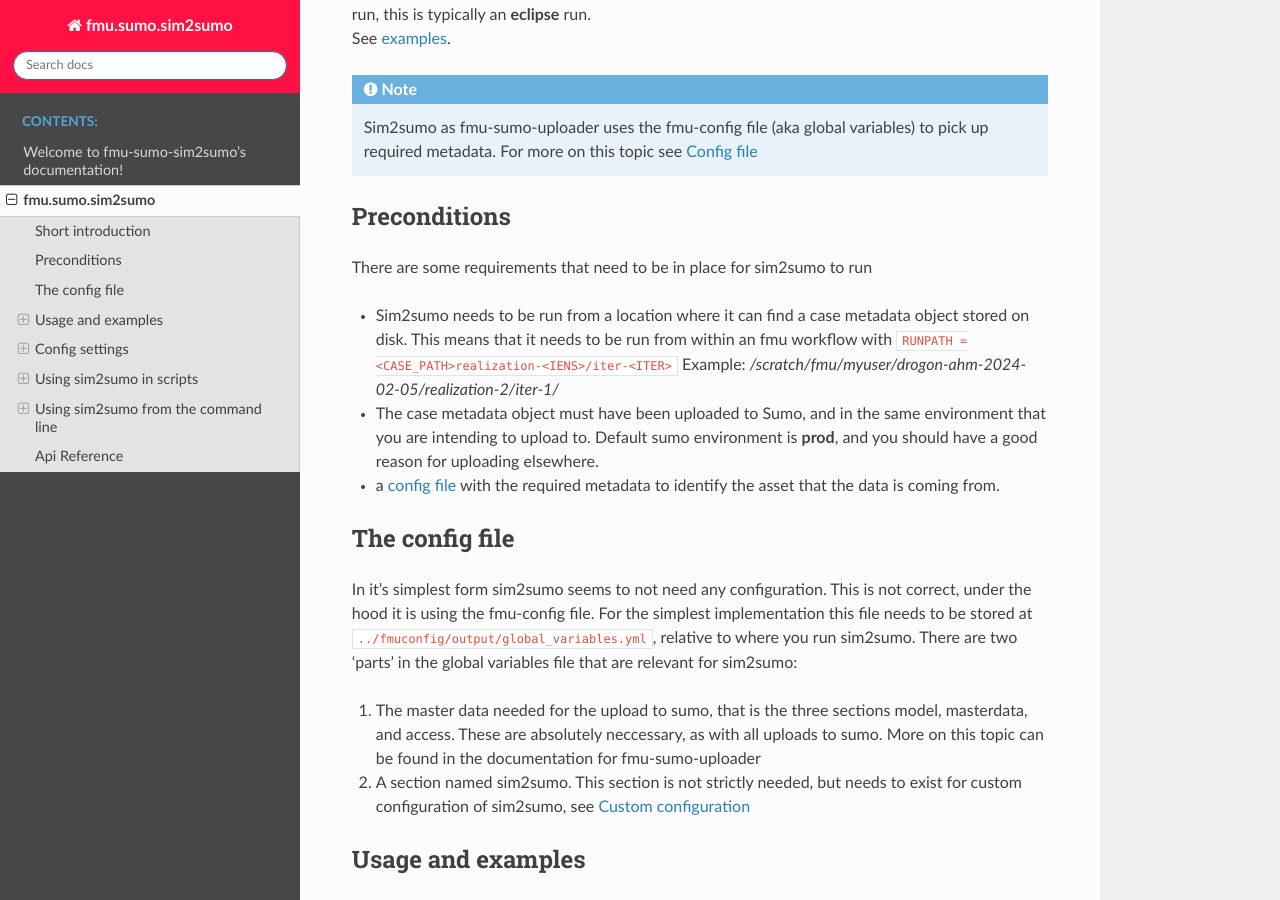
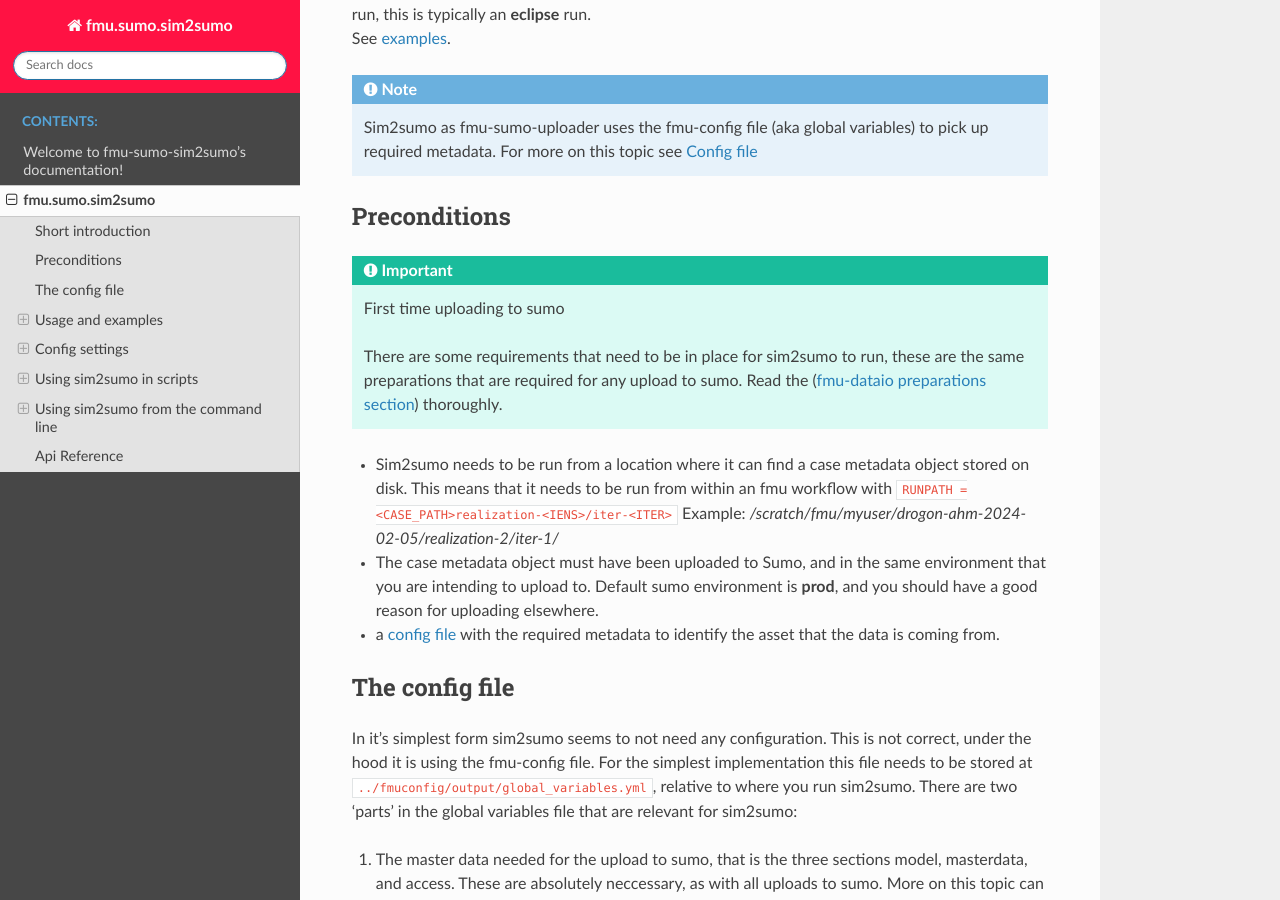
Before and after one commit to equinor/fmu-sumo-sim2sumo, a Sphinx documentation site: the page built from docs/sim2sumo.rst, in a window 1280 px wide and 900 px high, scrolled down 725 px. Built offline with Sphinx 7.4.7 and the Read the Docs theme 2.0.0, drawn with Linux system fonts in a browser that asks for light colours.

Commit message:
Add important block

```diff
--- a/docs/sim2sumo.rst
+++ b/docs/sim2sumo.rst
@@ -33,7 +33,12 @@
 
 Preconditions
 ***************
-There are some requirements that need to be in place for sim2sumo to run
+
+.. important:: First time uploading to sumo
+
+   There are some requirements that need to be in place for sim2sumo to run, these are the same preparations that are required for any upload to sumo.
+   Read the (`fmu-dataio preparations section <https://fmu-dataio.readthedocs.io/en/latest/preparations.html>`__) thoroughly.
+
 
 * Sim2sumo needs to be run from a location where it can find a case metadata object stored on disk.
   This means that it needs to be run from within an fmu workflow with ``RUNPATH = <CASE_PATH>realization-<IENS>/iter-<ITER>``
```
